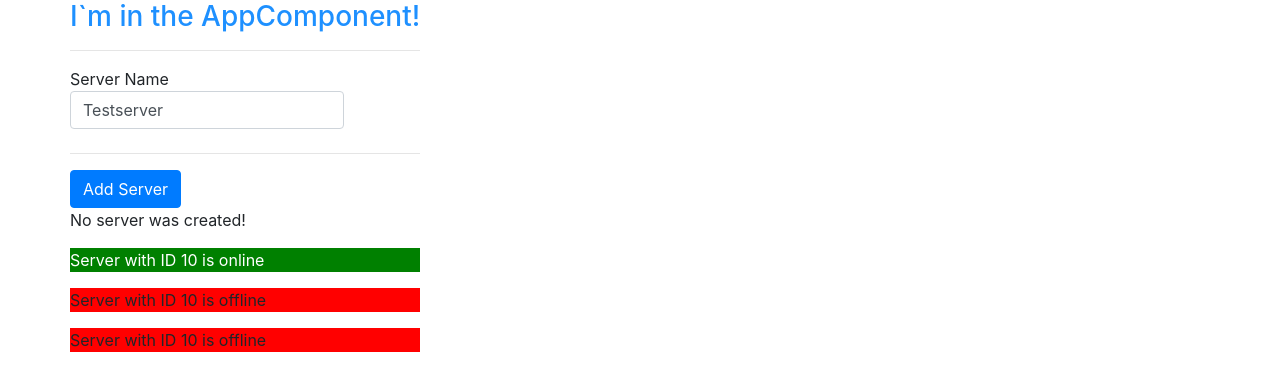
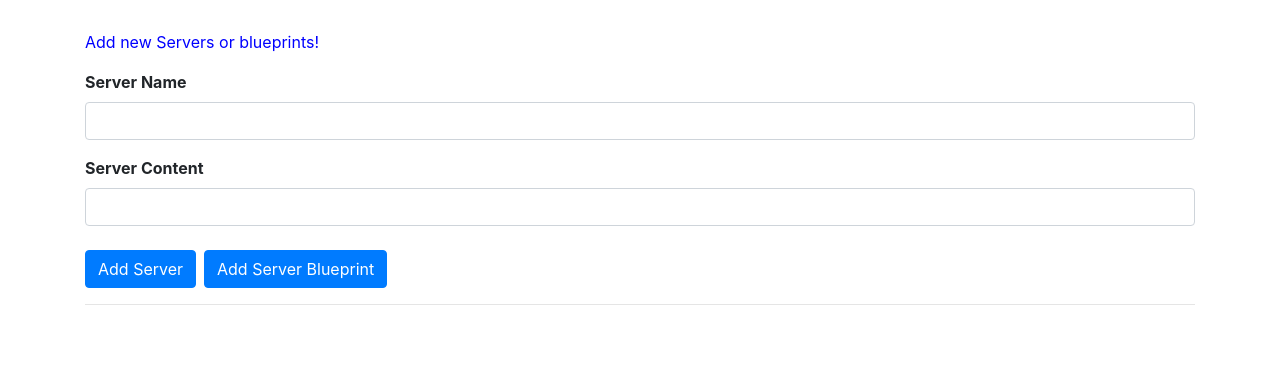
Before and after one commit to rochaskingdom/angular-complete-guide, an Angular app: page / in a window 1280 px wide. Shown: the top 390 px of the page. Built offline with nearby package versions, Linux system fonts and the light colour scheme.

Commit message:
Components & Databinding Deep Dive

```diff
--- a/src/app/app.component.css
+++ b/src/app/app.component.css
@@ -1,3 +1,7 @@
-h3 {
-  color: darkblue;
+.container {
+  margin-top: 30px;
 }
+
+p {
+  color: blue;
+}
--- a/src/app/app.component.html
+++ b/src/app/app.component.html
@@ -1,9 +1,34 @@
 <div class="container">
   <div class="row">
-    <div class="col-xs-12">
-      <h3>I`m in the AppComponent!</h3>
-      <hr>
-      <app-servers></app-servers>
+    <div class="col-xl-12">
+      <p>Add new Servers or blueprints!</p>
+      <label class="font-weight-bold">Server Name</label>
+      <input type="text" class="form-control" [(ngModel)]="newServerName">
+      <label class="font-weight-bold mt-3">Server Content</label>
+      <input type="text" class="form-control" [(ngModel)]="newServerContent">
+      <br>
+      <button
+        class="btn btn-primary mr-2"
+        (click)="onAddServer()">Add Server</button>
+      <button
+        class="btn btn-primary"
+        (click)="onAddBlueprint()">Add Server Blueprint</button>
+    </div>
+  </div>
+  <hr>
+  <div class="row">
+    <div class="col-xl-12">
+      <div
+        class="card mt-3"
+        *ngFor="let element of serverElements">
+        <div class="card-header">{{ element.name }}</div>
+        <div class="card-body">
+          <p>
+            <strong *ngIf="element.type === 'server'" style="color: red">{{ element.content }}</strong>
+            <em *ngIf="element.type === 'blueprint'">{{ element.content }}</em>
+          </p>
+        </div>
+      </div>
     </div>
   </div>
 </div>
--- a/src/app/app.component.ts
+++ b/src/app/app.component.ts
@@ -3,12 +3,26 @@ import { Component } from '@angular/core';
 @Component({
   selector: 'app-root',
   templateUrl: './app.component.html',
-  // styleUrls: ['./app.component.css']
-  styles: [`
-    h3 {
-      color: dodgerblue;
-    }
-  `]
+  styleUrls: ['./app.component.css']
 })
 export class AppComponent {
+  serverElements = [];
+  newServerName = '';
+  newServerContent = '';
+
+  onAddServer(): void {
+    this.serverElements.push({
+      type: 'server',
+      name: this.newServerName,
+      content: this.newServerContent
+    });
+  }
+
+  onAddBlueprint(): void {
+    this.serverElements.push({
+      type: 'blueprint',
+      name: this.newServerName,
+      content: this.newServerContent
+    });
+  }
 }
--- a/src/app/app.module.ts
+++ b/src/app/app.module.ts
@@ -2,15 +2,11 @@ import { BrowserModule } from '@angular/platform-browser';
 import { NgModule } from '@angular/core';
 
 import { AppComponent } from './app.component';
-import { ServerComponent } from './server/server.component';
-import { ServersComponent } from './servers/servers.component';
 import { FormsModule } from '@angular/forms';
 
 @NgModule({
   declarations: [
     AppComponent,
-    ServerComponent,
-    ServersComponent
   ],
   imports: [
     BrowserModule,
--- a/src/app/server/server.component.css
+++ /dev/null
@@ -1,3 +0,0 @@
-.online {
-  color: white;
-}
--- a/src/app/server/server.component.html
+++ /dev/null
@@ -1,5 +0,0 @@
-<p
-  [ngStyle]="{backgroundColor: getColor()}"
-  [ngClass]="{online: serverStatus === 'online'}">
-  {{'Server'}} with ID {{serverId}} is {{getServerStatus()}}
-</p>
--- a/src/app/server/server.component.ts
+++ /dev/null
@@ -1,19 +0,0 @@
-import { Component } from '@angular/core';
-
-@Component({
-  selector: 'app-server',
-  templateUrl: './server.component.html',
-  styleUrls: ['./server.component.css']
-})
-export class ServerComponent {
-  serverId: number = 10;
-  serverStatus: string = Math.random() > 0.5 ? 'online' : 'offline';
-
-  getServerStatus(): string {
-    return this.serverStatus;
-  }
-
-  getColor(): string {
-    return this.serverStatus === 'online' ? 'green' : 'red';
-  }
-}
--- a/src/app/servers/servers.component.html
+++ /dev/null
@@ -1,22 +0,0 @@
-<!--<label>Server Name-->
-<!--  <input type="text" class="form-control" (input)="onUpdateServerName($event)">-->
-<!--  <p>{{serverName}}</p>-->
-<!--</label>-->
-<label>Server Name
-  <input type="text" class="form-control"
-         [(ngModel)]="serverName">
-<!--  <p>{{serverName}}</p>-->
-</label>
-<hr>
-<button class="btn btn-primary"
-        [disabled]="!allowNewServer"
-        (click)="onCreateServer()">Add Server
-</button>
-<!--<p [innerText]="allowNewServer"></p>-->
-<!--<p>{{serverCreationStatus}}</p>-->
-<p *ngIf="serverCreated; else noServer">Server was created, server name is {{serverName}}</p>
-<ng-template #noServer>
-  <p>No server was created!</p>
-</ng-template>
-<app-server></app-server>
-<app-server *ngFor="let server of servers"></app-server>
--- a/src/app/servers/servers.component.ts
+++ /dev/null
@@ -1,39 +0,0 @@
-import { Component, OnInit } from '@angular/core';
-
-@Component({
-  selector: 'app-servers',
-  // template: `
-  //   <app-server></app-server>
-  //   <app-server></app-server>`,
-  templateUrl: './servers.component.html',
-  styleUrls: ['./servers.component.css']
-})
-export class ServersComponent implements OnInit {
-  allowNewServer = false;
-  serverCreationStatus = 'No server was created!';
-  serverName = 'Testserver';
-  serverCreated = false;
-  servers = ['Testserver', 'Testserver 2'];
-
-  constructor() {
-    setTimeout(() => {
-      this.allowNewServer = true;
-    }, 2000);
-    {
-    }
-  }
-
-  ngOnInit(): void {
-  }
-
-  onCreateServer(): void {
-    this.serverCreated = true;
-    this.servers.push(this.serverName);
-    this.serverCreationStatus = 'Server was created! Name is ' + this.serverName;
-  }
-
-  onUpdateServerName(event: Event): void {
-    this.serverName = (event.target as HTMLInputElement).value;
-  }
-
-}
```
Also changed, not shown: src/app/servers/servers.component.css (deleted).
